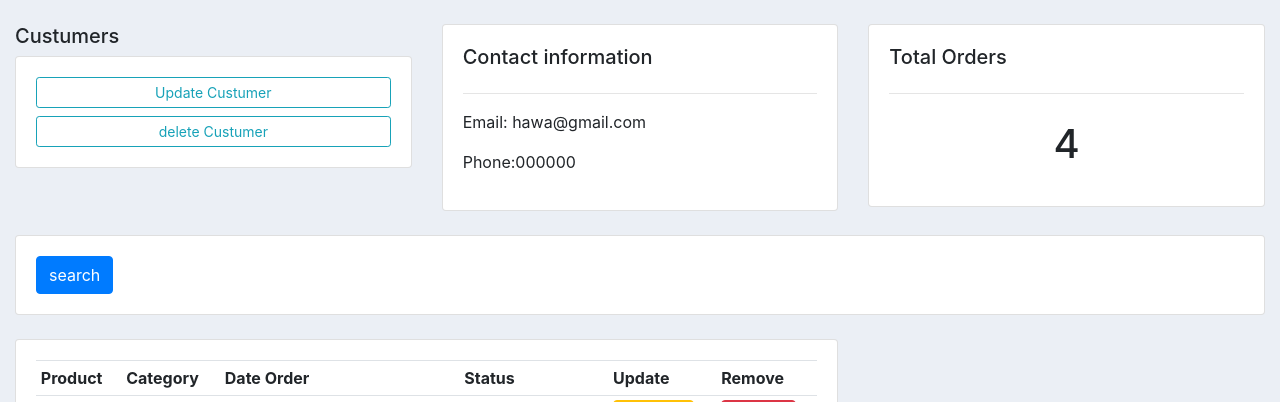
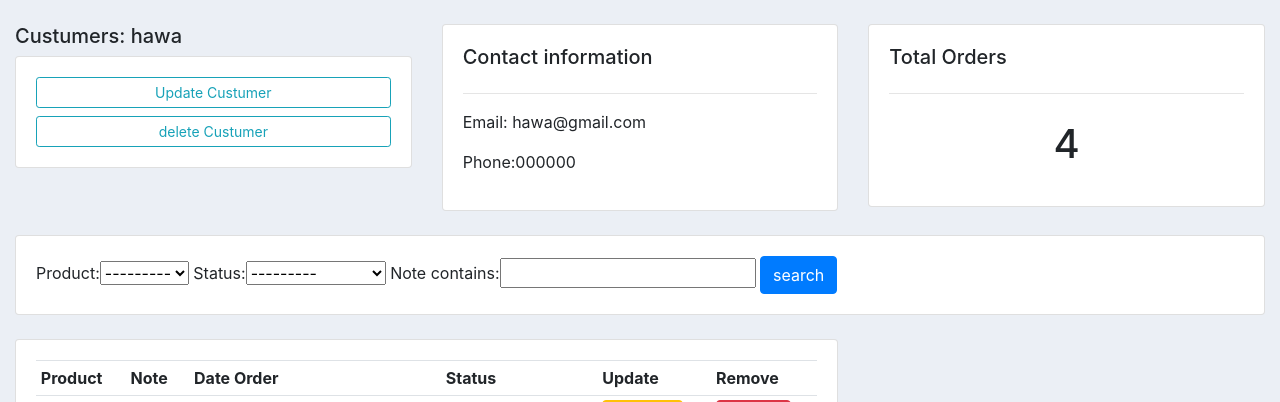
Before and after one commit to Nguirane120/django-website, a Django app: page /custumer/1/ in a window 1280 px wide. Shown: the part 56-458 px from the top of the page. Run offline with Django 3.2, Linux system fonts and the light colour scheme; data comes from the database, SQL or seed files in the repository; both versions use the stored data as it was after the commit; some libraries are stand-ins or nearby versions.

Commit message:
search template

```diff
--- a/account/models.py
+++ b/account/models.py
@@ -41,6 +41,8 @@
     customer = models.ForeignKey(Custumer, on_delete=models.CASCADE, null=True)
     product = models.ForeignKey(Product, on_delete=models.CASCADE, null=True)
     status = models.CharField(max_length = 150, choices=STATUS)
+    note = models.CharField(max_length = 100, null=True)
+
 
     def __str__(self):
        return self.status
--- /dev/null
+++ b/account/searchs.py
@@ -0,0 +1,10 @@
+import django_filters
+from django_filters import DateFilter, CharFilter
+from .models import Order
+
+class SearchFilter(django_filters.FilterSet):
+    note = CharFilter(field_name='note', lookup_expr='icontains')
+    class Meta:
+        model = Order
+        fields = '__all__'
+        exclude = ['customer', 'date_created']
--- a/account/templates/account/custumer.html
+++ b/account/templates/account/custumer.html
@@ -4,7 +4,7 @@
    <br>
    <div class="row">
         <div class="col-md-4">
-                <h5>Custumers</h5>
+                <h5>Custumers: {{custumer.name}}</h5>
             <div class="card card-body">
                 <a href={% url 'createOrder' custumer.pk %} class="btn btn-outline-info btn-sm btn-block">Update Custumer</a>
                 <a href="" class="btn btn-outline-info btn-sm btn-block">delete Custumer</a>
@@ -31,6 +31,7 @@
         <div class="col">
             <div class="card card-body">
                 <form action="" method="get">
+                {{ search.form }}
                     <button type="submit" class="btn btn-primary">search</button>
                 </form>
             </div>
@@ -44,7 +45,7 @@
                 <table class="table table-sm">
                     <tr>
                         <th>Product</th>
-                        <th>Category</th>
+                        <th>Note</th>
                         <th>Date Order</th>
                         <th>Status</th>
                         <th>Update</th>
@@ -53,7 +54,7 @@
                     {% for order in orders %}
                         <tr>
                             <td>{{ order.product}}</td>
-                            <td>{{ order.product.category}}</td>
+                            <td>{{ order.note}}</td>
                             <td>{{ order.date_created}}</td>
                             <td>{{ order.status}}</td>
                              <td><a href={% url 'updateOrder' order.pk %} class="btn btn-warning">Uodate</a></td>
--- a/account/views.py
+++ b/account/views.py
@@ -2,7 +2,7 @@
 from django.forms import inlineformset_factory
 from .models import *
 from .forms import OrderForm
-# Create your views here.
+from .searchs import SearchFilter
 
 def home(request):
     custumers = Custumer.objects.all()
@@ -26,7 +26,9 @@
     custumer = Custumer.objects.get(id=pk)
     orders = custumer.order_set.all()
     orders_count = orders.count()
-    context = {"custumer":custumer, "orders":orders, "orders_count":orders_count}
+    search = SearchFilter(request.GET, queryset=orders)
+    orders = search.qs
+    context = {"custumer":custumer, "orders":orders, "orders_count":orders_count, "search":search}
     return render(request, 'account/custumer.html', context)
 
 def createOrder(request, pk):
--- a/revision/settings.py
+++ b/revision/settings.py
@@ -38,7 +38,8 @@
     'django.contrib.sessions',
     'django.contrib.messages',
     'django.contrib.staticfiles',
-    "account"
+    "account",
+    "django_filters"
 ]
 
 MIDDLEWARE = [
```
Also changed, not shown: account/migrations/0006_order_note.py (added), db.sqlite3.
